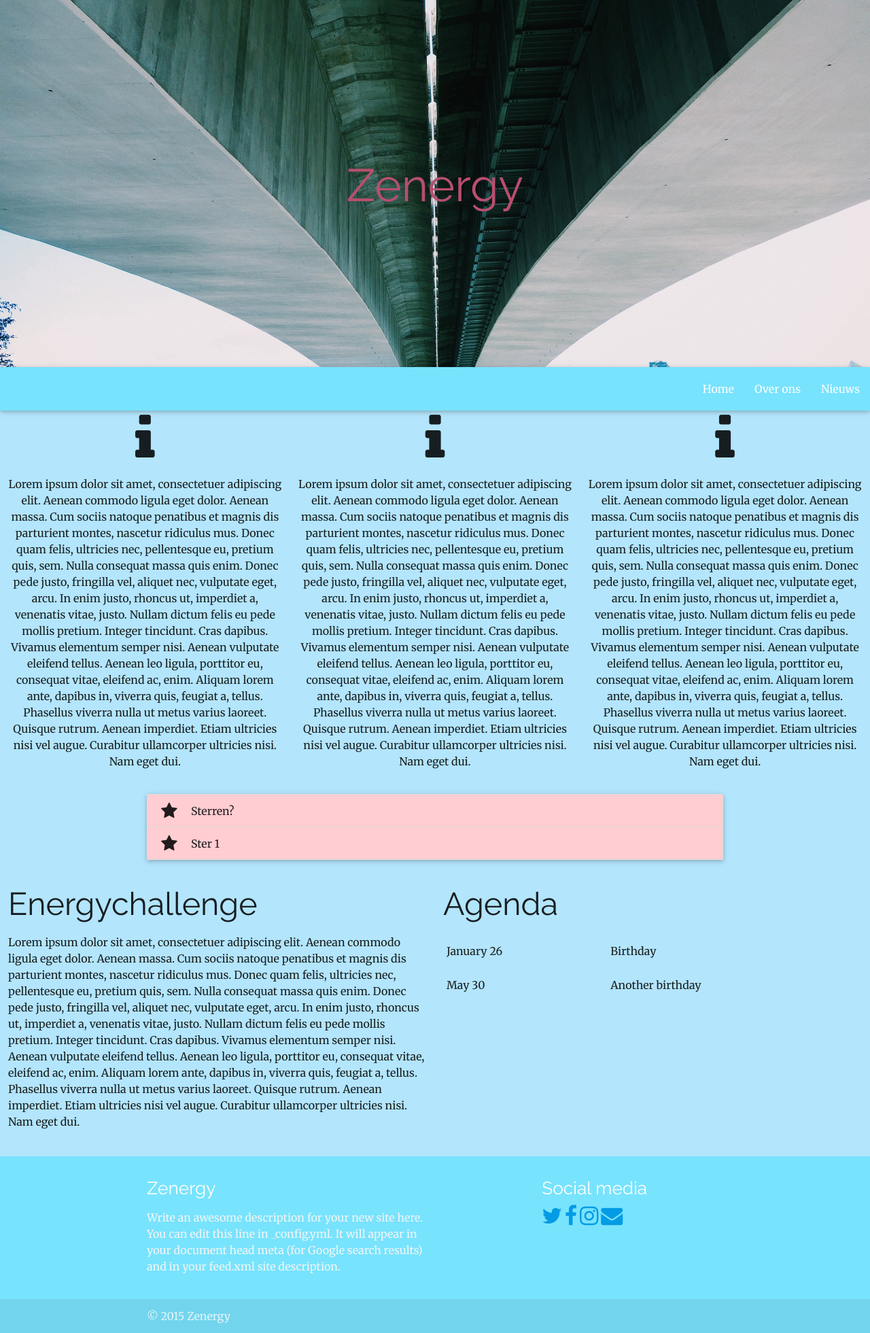
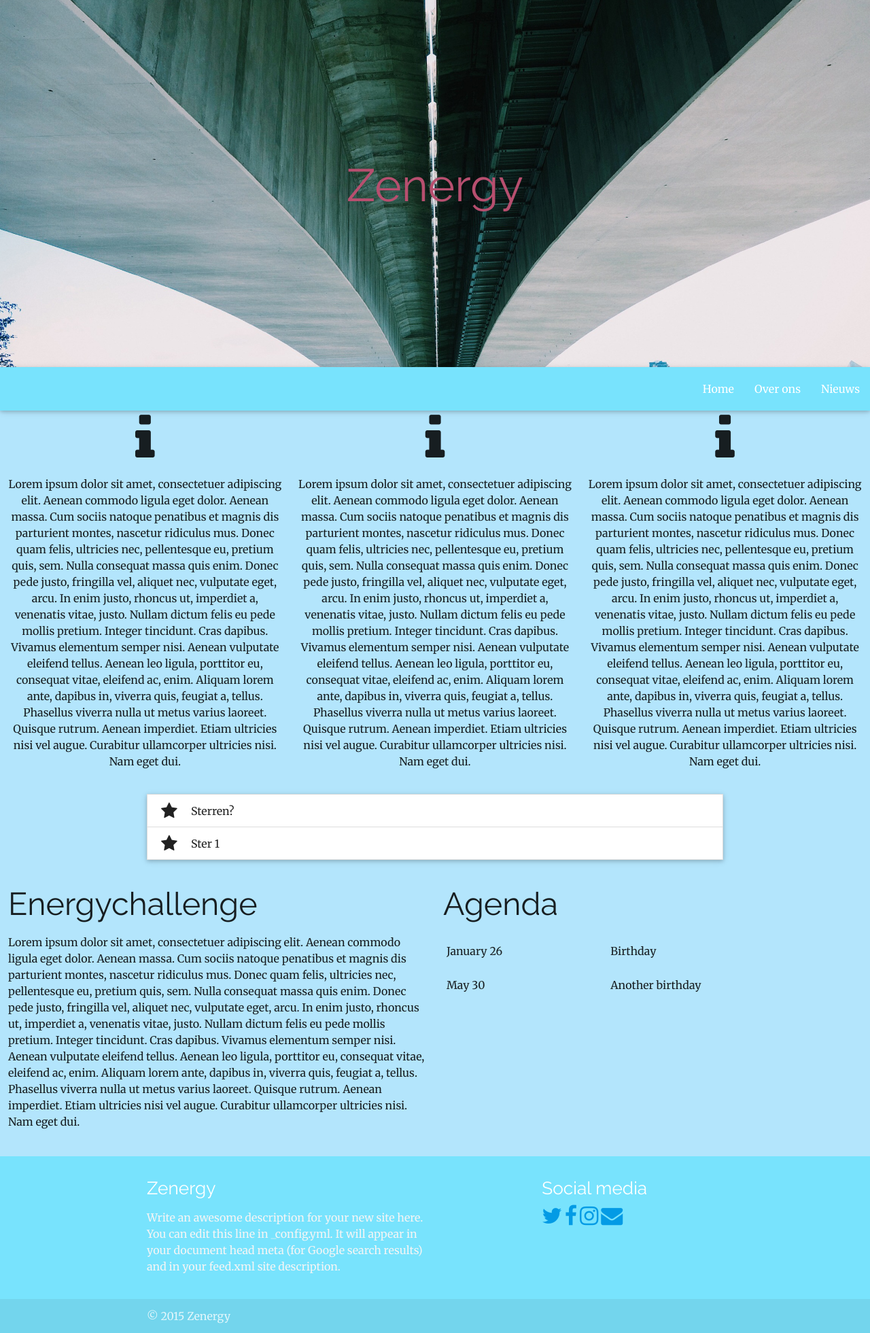
Before and after one commit to jasperwr/zenergy.jasperwr.github.io, a Jekyll site: the page built from index.html, in a window 1280 px wide. Shown: the whole page at 68% size. Built offline with Jekyll 4.4.1, drawn with Linux system fonts in a browser that asks for light colours; nearby versions of some CDN libraries.

Commit message:
Update _collapsible.scss

```diff
--- a/_sass/components/_collapsible.scss
+++ b/_sass/components/_collapsible.scss
@@ -16,7 +16,7 @@
   height: $collapsible-height;
   line-height: $collapsible-height;
   padding: 0 1rem;
-  background-color: #ffcdd2 ;
+  background-color: #fff ;
   border-bottom: 1px solid $collapsible-border-color;
 
   i {
@@ -31,7 +31,7 @@
 }
 
 .collapsible-body {
-    background-color: #ffcdd2 ;
+    background-color: #03a9f4 ;
   overflow: hidden;
   display: none;
   border-bottom: 1px solid $collapsible-border-color;
```
